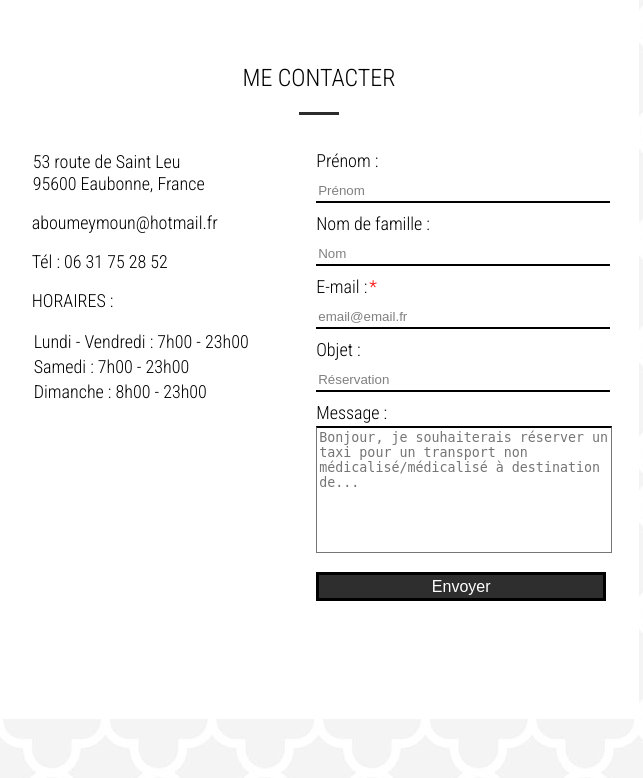
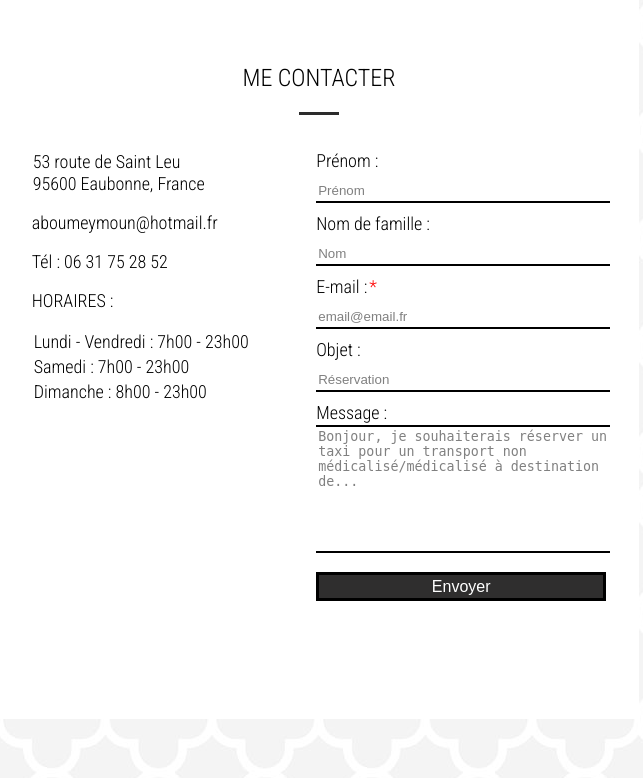
Before and after one commit to ReadyCash2222/Stage_TaxiAbdel, a PHP site: page / in a window 1280 px wide. Shown: the part 3246-4024 px from the top of the page, without its empty margins (321-964 px from the left). Run offline with PHP 8.4, Linux system fonts and the light colour scheme.

Commit message:
fix class

```diff
--- a/index.php
+++ b/index.php
@@ -387,8 +387,8 @@
 						<div class="flex formulaire2" style="height:155px; margin-top: 10px;">
 							<div class="formText2"><label for="">Message :</label></div>
 							<div class="input2div">
-								<textarea name="text_area" class="text_area" required
-									class="input2" rows="5" cols="33"
+								<textarea name="text_area" required
+									class="input2 text_area" rows="5" cols="33"
 									placeholder="Bonjour, je souhaiterais réserver un taxi pour un transport non médicalisé/médicalisé à destination de..."></textarea>
 							</div>
 						</div>
```
